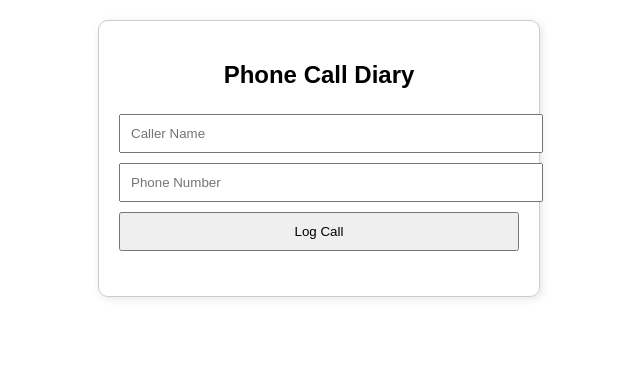
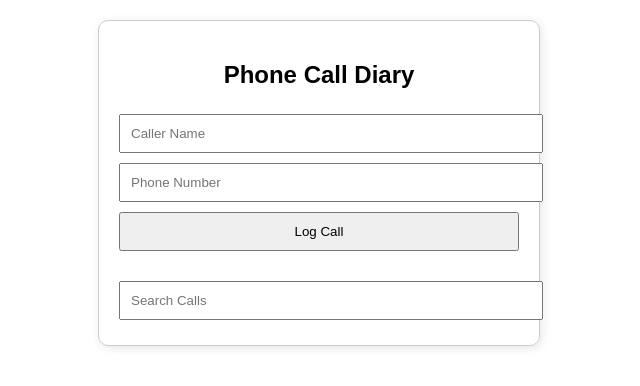
Before and after one commit to KanishqSingh/Understanding_Javascript, a plain HTML site: page index.html in a window 1280 px wide. Shown: the whole page, without its empty margins (321-961 px from the left). Drawn offline with Linux system fonts and the light colour scheme.

Commit message:
Initial commit

```diff
--- a/index.html
+++ b/index.html
@@ -43,6 +43,7 @@
         <input type="text" id="number" placeholder="Phone Number">
         <button onclick="addCall()">Log Call</button>
         <div class="call-list" id="callList"></div>
+        <input type="text" id="search" placeholder="Search Calls" onkeyup="searchCalls()">
     </div>
 
 
--- a/index.js
+++ b/index.js
@@ -67,3 +67,13 @@ function addCall() {
     document.getElementById('name').value = '';
     document.getElementById('number').value = '';
 }
+
+function searchCalls() {
+    const filter = document.getElementById('search').value.toLowerCase();
+    const callItems = document.getElementsByClassName('call-item');
+
+    for (let item of callItems) {
+        const text = item.textContent.toLowerCase();
+        item.style.display = text.includes(filter) ? '' : 'none';
+    }
+}
```
